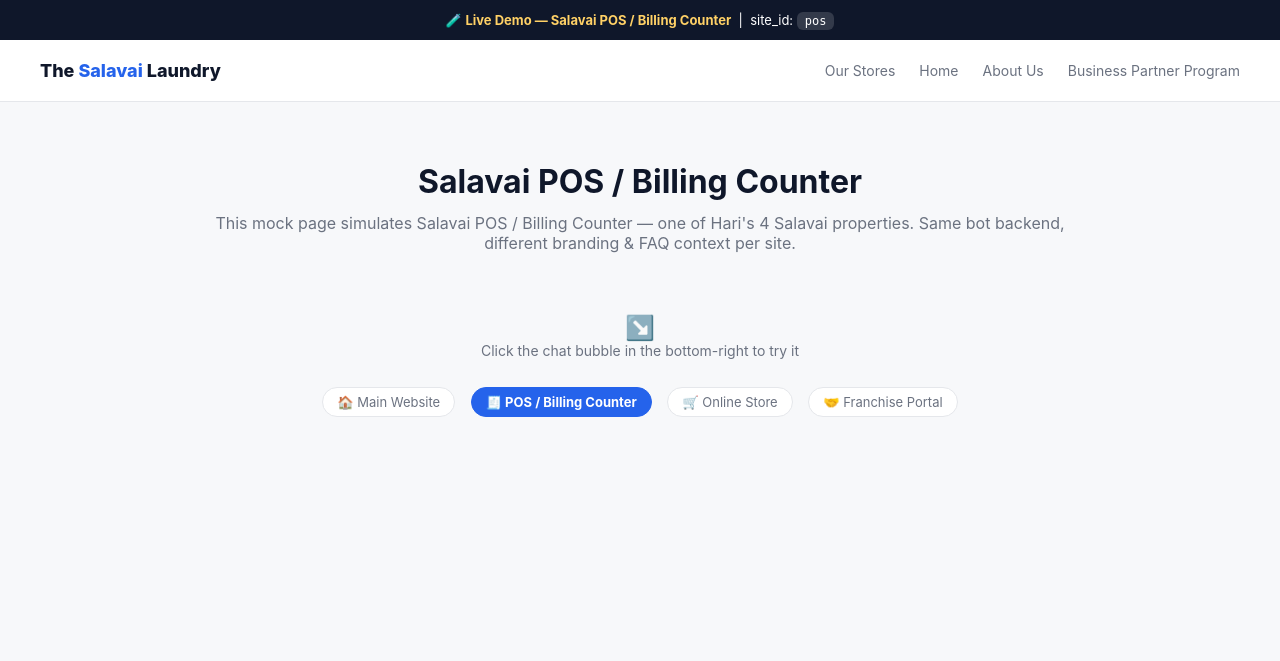
After one commit to ganeshramanan/salavai-laundry-chatbot-demo, a Flask app: page /demo/pos in a window 1280 px wide. The commit adds this page. Shown: the top 661 px of the page. Run offline with Flask 3, Linux system fonts and the light colour scheme.

Commit message:
Add 4-site demo setup: POS, E-commerce, Franchise Portal + Main site
- Rename site2/site3/site4 tenants to realistic Salavai properties (pos, ecommerce, franchise)
- Add /demo/<site_id> route + generic mock_site.html template to preview widget on any tenant
- Add site-switcher nav on index.html and mock_site.html for easy demo navigation

```diff
--- a/app.py
+++ b/app.py
@@ -27,7 +27,7 @@ TELEGRAM_AGENT_CHAT_ID = os.environ.get("TELEGRAM_AGENT_CHAT_ID", "7202298356")
 # ---------------------------------------------------------------------------
 SITES = {
     "salavai": {
-        "name": "The Salavai Laundry",
+        "name": "The Salavai Laundry — Main Website",
         "primary_color": "#a41e22",
         "dark_color": "#14324f",
         "greeting": "👋 Welcome to The Salavai Laundry! How can we assist you with your laundry or dry cleaning today?",
@@ -38,26 +38,26 @@ SITES = {
             "💬 Talk to Human"
         ]
     },
-    "site2": {
-        "name": "Partner Business 2",
+    "pos": {
+        "name": "Salavai POS / Billing Counter",
         "primary_color": "#2563eb",
         "dark_color": "#0f172a",
-        "greeting": "👋 Hello! How can we help you today?",
-        "quick_replies": ["Services & Pricing", "Contact Support", "💬 Talk to Human"]
+        "greeting": "👋 Hi! Need help with billing, invoices, or a customer order lookup at the counter?",
+        "quick_replies": ["Order status lookup", "Billing / invoice issue", "💬 Talk to Human"]
     },
-    "site3": {
-        "name": "Partner Business 3",
+    "ecommerce": {
+        "name": "Salavai Online Store (E-commerce)",
         "primary_color": "#059669",
         "dark_color": "#064e3b",
-        "greeting": "👋 Hello! Welcome! How can we help?",
-        "quick_replies": ["Inquiry", "💬 Talk to Human"]
+        "greeting": "👋 Welcome to our online store! Ask about orders, delivery, or returns.",
+        "quick_replies": ["Track my order", "Delivery & returns policy", "💬 Talk to Human"]
     },
-    "site4": {
-        "name": "Partner Business 4",
+    "franchise": {
+        "name": "Salavai Franchise / Partner Portal",
         "primary_color": "#7c3aed",
         "dark_color": "#3b0764",
-        "greeting": "👋 Welcome! Ask any question or request live support.",
-        "quick_replies": ["Pricing", "💬 Talk to Human"]
+        "greeting": "👋 Welcome! Interested in starting your own Salavai franchise?",
+        "quick_replies": ["Franchise investment details", "I want to become a partner", "💬 Talk to Human"]
     }
 }
 
@@ -171,6 +171,16 @@ def widget_js():
 @app.route("/embed-test")
 def embed_test():
     return render_template("embed_test.html")
+
+
+@app.route("/demo/<site_id>")
+def demo_site(site_id):
+    """Generic mock website preview for any tenant — used to demo the widget
+    live on 4 separate 'websites' (POS, E-commerce, Franchise, Main site)."""
+    cfg = SITES.get(site_id)
+    if not cfg:
+        return "Unknown site_id. Try one of: " + ", ".join(SITES.keys()), 404
+    return render_template("mock_site.html", site_id=site_id, cfg=cfg)
 
 
 @app.route("/api/site-config")
--- /dev/null
+++ b/templates/mock_site.html
@@ -0,0 +1,86 @@
+<!DOCTYPE html>
+<html lang="en">
+<head>
+<meta charset="UTF-8">
+<meta name="viewport" content="width=device-width, initial-scale=1.0">
+<title>{{ cfg.name }} — Live Demo</title>
+<style>
+  :root {
+    --primary: {{ cfg.primary_color }}; --dark: {{ cfg.dark_color }}; --bg: #f7f8fa; --text: #1a1a1a; --text-dim: #6b7280;
+    font-family: -apple-system, BlinkMacSystemFont, "Segoe UI", Roboto, sans-serif;
+  }
+  * { box-sizing: border-box; margin: 0; padding: 0; }
+  body { background: var(--bg); color: var(--text); }
+
+  .mock-header {
+    background: #fff; padding: 20px 40px; display: flex; justify-content: space-between;
+    align-items: center; border-bottom: 1px solid #e5e7eb;
+  }
+  .mock-logo { font-weight: 800; color: var(--dark); font-size: 18px; }
+  .mock-logo span { color: var(--primary); }
+  .mock-nav { display: flex; gap: 24px; font-size: 14px; color: var(--text-dim); }
+
+  .demo-banner {
+    background: var(--dark); color: #fff; text-align: center; padding: 12px; font-size: 13px;
+  }
+  .demo-banner strong { color: #ffd166; }
+  .demo-banner code {
+    background: rgba(255,255,255,0.15); padding: 2px 8px; border-radius: 6px; font-size: 12px;
+  }
+
+  .mock-hero {
+    max-width: 900px; margin: 60px auto; text-align: center; padding: 0 24px;
+  }
+  .mock-hero h1 { font-size: 32px; color: var(--dark); margin-bottom: 12px; }
+  .mock-hero p { color: var(--text-dim); font-size: 16px; }
+
+  .try-hint {
+    text-align: center; margin-top: 40px; font-size: 14px; color: var(--text-dim);
+  }
+  .try-hint .arrow { font-size: 24px; }
+
+  .site-switcher {
+    text-align: center; margin-top: 24px; font-size: 13px;
+  }
+  .site-switcher a {
+    display: inline-block; margin: 4px 6px; padding: 6px 14px; border-radius: 20px;
+    border: 1px solid #e5e7eb; color: var(--text-dim); text-decoration: none; background: #fff;
+  }
+  .site-switcher a.active { background: var(--primary); color: #fff; border-color: var(--primary); font-weight: 700; }
+</style>
+</head>
+<body>
+
+<div class="demo-banner">
+  🧪 <strong>Live Demo — {{ cfg.name }}</strong> &nbsp;|&nbsp; site_id: <code>{{ site_id }}</code>
+</div>
+
+<div class="mock-header">
+  <div class="mock-logo">The <span>Salavai</span> Laundry</div>
+  <div class="mock-nav">
+    <span>Our Stores</span><span>Home</span><span>About Us</span><span>Business Partner Program</span>
+  </div>
+</div>
+
+<div class="mock-hero">
+  <h1>{{ cfg.name }}</h1>
+  <p>This mock page simulates {{ cfg.name }} — one of Hari's 4 Salavai properties. Same bot backend, different branding &amp; FAQ context per site.</p>
+</div>
+
+<div class="try-hint">
+  <div class="arrow">↘️</div>
+  Click the chat bubble in the bottom-right to try it
+</div>
+
+<div class="site-switcher">
+  <a href="/" class="{{ 'active' if site_id == 'salavai' else '' }}">🏠 Main Website</a>
+  <a href="/demo/pos" class="{{ 'active' if site_id == 'pos' else '' }}">🧾 POS / Billing Counter</a>
+  <a href="/demo/ecommerce" class="{{ 'active' if site_id == 'ecommerce' else '' }}">🛒 Online Store</a>
+  <a href="/demo/franchise" class="{{ 'active' if site_id == 'franchise' else '' }}">🤝 Franchise Portal</a>
+</div>
+
+<!-- Embeddable live chat widget (multi-tenant, Telegram agent handoff) -->
+<script src="/widget.js" data-site="{{ site_id }}"></script>
+
+</body>
+</html>
```
Also changed, not shown: templates/index.html (+7 -0 lines).
